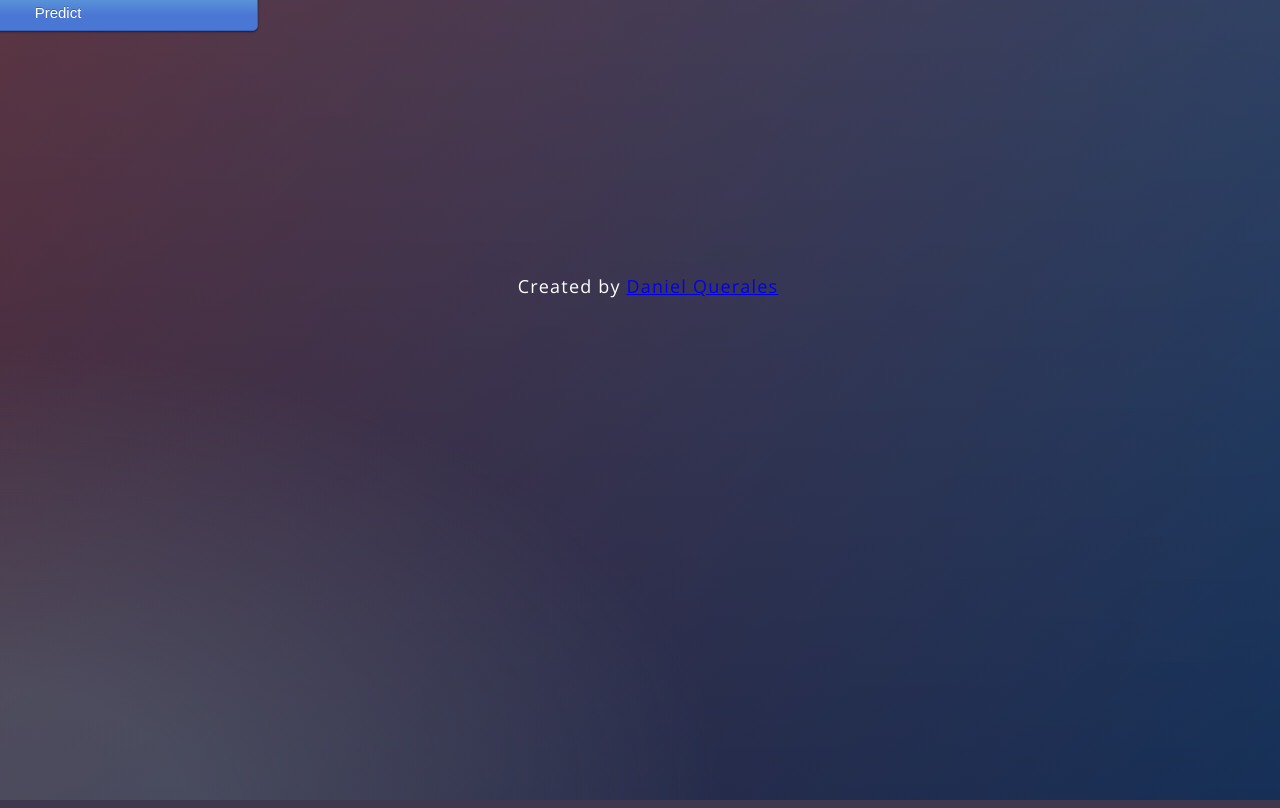
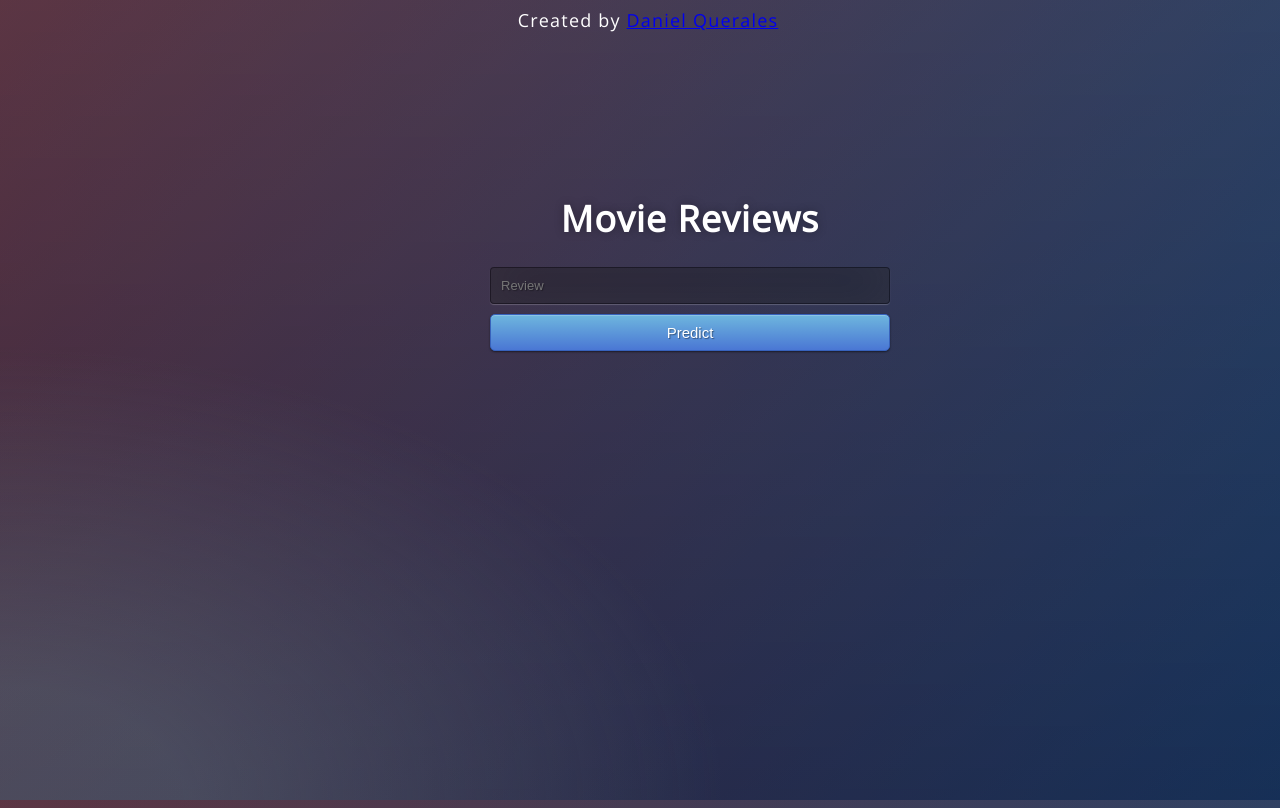
Before and after one commit to dquerales/WebApi, a Flask app: page / in a window 1280 px wide. Run offline with Flask 2, Linux system fonts and the light colour scheme; parts of the project's set-up code (start-up, migrations or seed data) failed here and were passed over.

Commit message:
fix position

```diff
--- a/static/style.css
+++ b/static/style.css
@@ -31,6 +31,9 @@
 
 }
 .login {
+	position: absolute;
+	top: 40%;
+	left: 50%;
 	margin: -150px 0 0 -150px;
 	width:400px;
 	height:400px;
```
